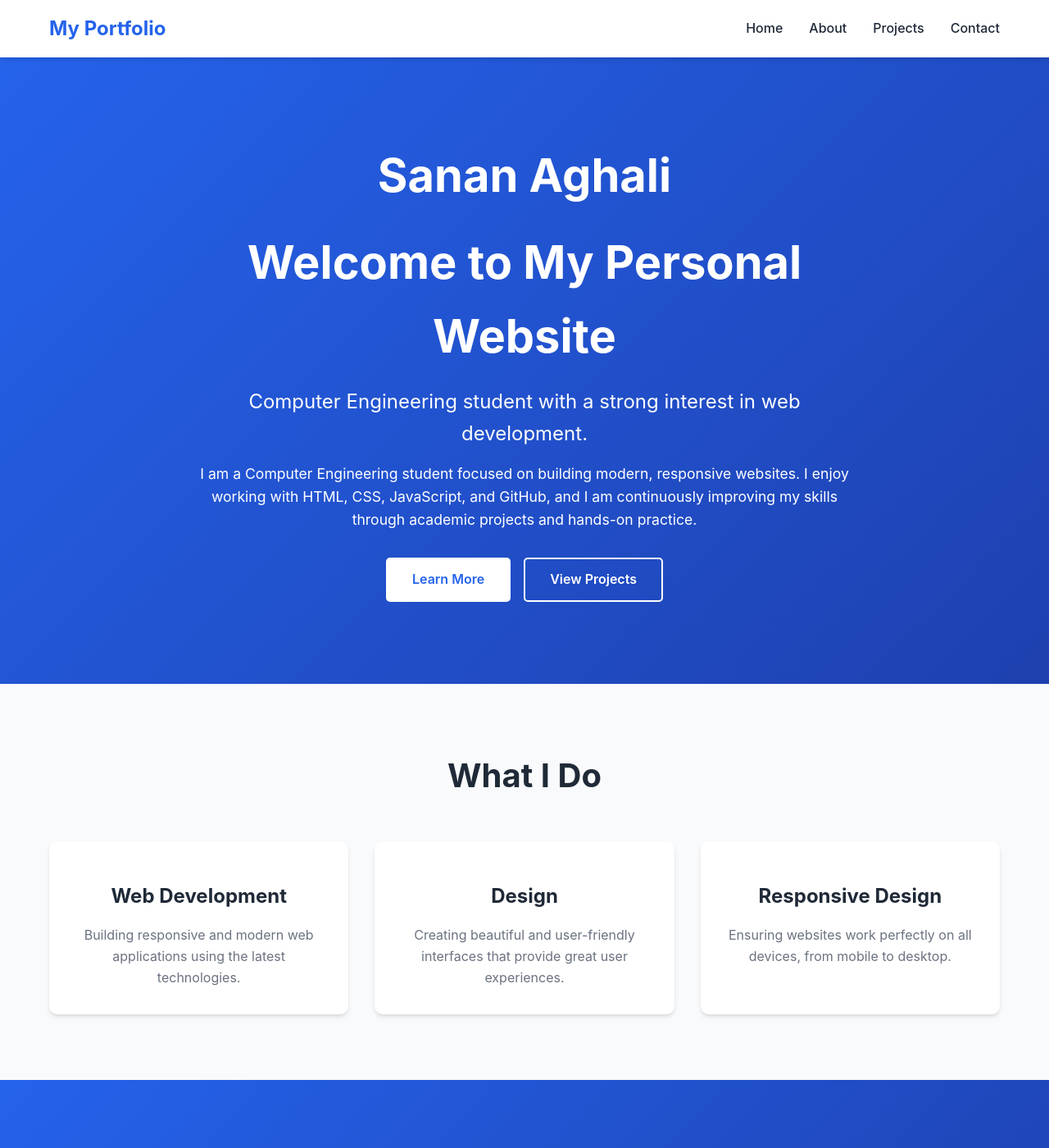
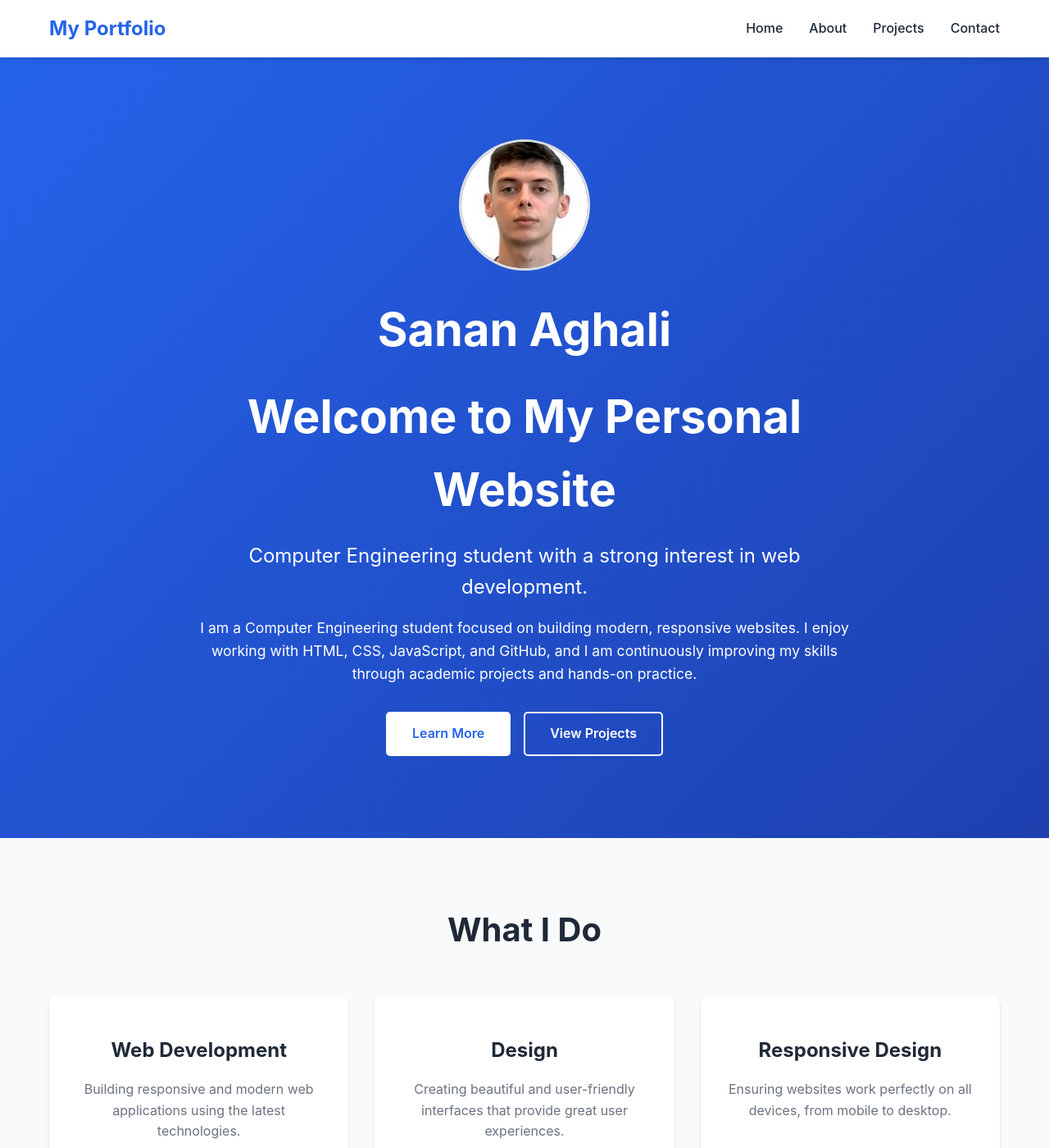
Before and after one commit to SananAghali/site1101, a Jekyll site: the page built from index.html, in a window 1280 px wide and 1400 px high. Shown: the whole window at 82% size. Built offline with Jekyll 4.4.1, drawn with Linux system fonts in a browser that asks for light colours; a script that is not in the unit is left out.

Commit message:
Add profile photo to home page

```diff
--- a/assets/css/style.css
+++ b/assets/css/style.css
@@ -37,6 +37,15 @@ body {
     position: sticky;
     top: 0;
     z-index: 1000;
+}
+
+.profile-photo {
+    width: 160px;
+    height: 160px;
+    border-radius: 50%;
+    object-fit: cover;
+    margin-bottom: 20px;
+    border: 3px solid #ddd;
 }
 
 .navbar .container {
--- a/index.html
+++ b/index.html
@@ -7,6 +7,12 @@ description: Welcome to SITE 1101 Portfolio
 <section class="hero">
     <div class="container">
         <div class="hero-content">
+            <img
+                src="{{ '/assets/images/profile.jpg' | relative_url }}"
+                alt="Profile Photo"
+                class="profile-photo"
+            />
+
             <h1 class="hero-title">Sanan Aghali</h1>
             <h1 class="hero-title">Welcome to My Personal Website</h1>
             <p class="hero-subtitle">Computer Engineering student with a strong interest in web development.</p>
```
Also changed, not shown: assets/images/profile.jpg (added).
